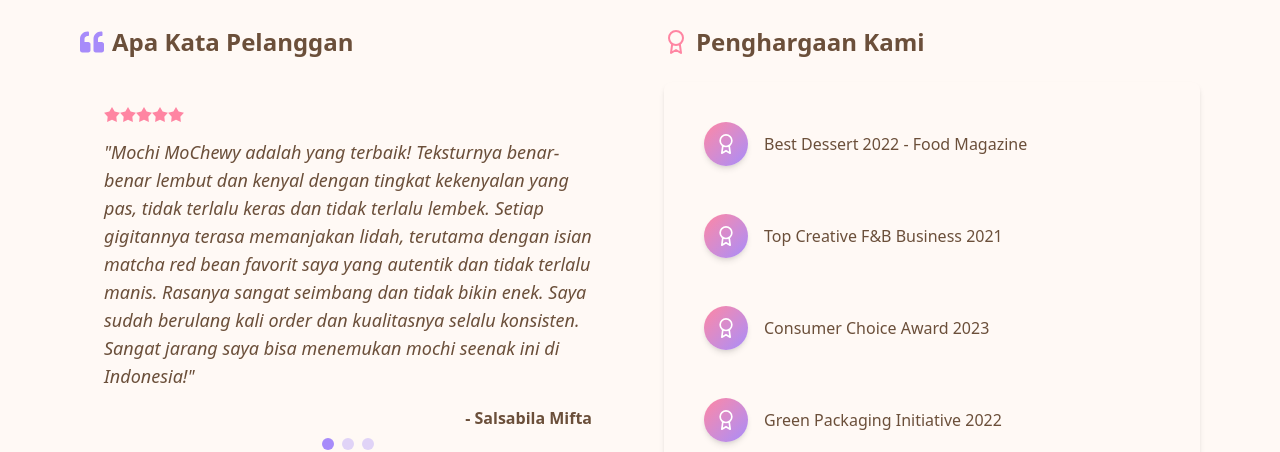
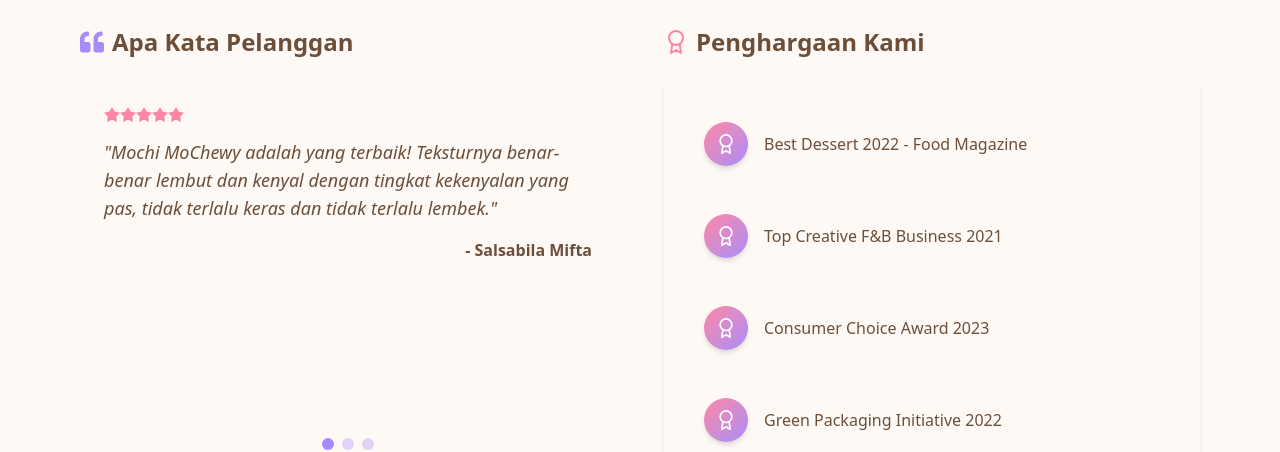
Before and after one commit to ecacaww/pelatihan-sintak-new, a React (Vite) app: page /about in a window 1280 px wide. Shown: the part 2820-3272 px from the top of the page. Built offline with nearby package versions, Linux system fonts and the light colour scheme.

Commit message:
aboutus2

```diff
--- a/src/Pages/AboutPage.jsx
+++ b/src/Pages/AboutPage.jsx
@@ -363,17 +363,17 @@ function CoreValuesSection() {
 function TestimonialsSection() {
   const testimonials = [
     {
-      quote:  "Mochi MoChewy adalah yang terbaik! Teksturnya benar-benar lembut dan kenyal dengan tingkat kekenyalan yang pas, tidak terlalu keras dan tidak terlalu lembek. Setiap gigitannya terasa memanjakan lidah, terutama dengan isian matcha red bean favorit saya yang autentik dan tidak terlalu manis. Rasanya sangat seimbang dan tidak bikin enek. Saya sudah berulang kali order dan kualitasnya selalu konsisten. Sangat jarang saya bisa menemukan mochi seenak ini di Indonesia!",
+      quote:  "Mochi MoChewy adalah yang terbaik! Teksturnya benar-benar lembut dan kenyal dengan tingkat kekenyalan yang pas, tidak terlalu keras dan tidak terlalu lembek.",
       author: "Salsabila Mifta",
       rating: 5,
     },
     {
-      quote:  "Saya sangat terkesan dengan pengalaman saya membeli dari MoChewy. Bukan hanya produknya yang enak, tapi juga pelayanannya luar biasa! Saya order lewat Instagram, adminnya cepat merespons dan sangat ramah menjawab semua pertanyaan saya. Proses pengirimannya pun cepat, dan yang paling menyenangkan adalah packagingnya yang super cute, rapi, dan aman sampai di tangan saya tanpa cacat. Teman-teman saya juga sampai penasaran karena tampilannya yang menggemaskan!",
+      quote:  "Saya sangat terkesan dengan pengalaman saya membeli dari MoChewy. Bukan hanya produknya yang enak, tapi juga pelayanannya luar biasa! Saya order lewat Instagram, adminnya cepat merespons dan sangat ramah menjawab semua pertanyaan saya.",
       author: "Malik Candra Kusuma",
       rating: 5,
     },
     {
-      quote: "Saya penggemar berat mochi, dan selama ini sudah mencoba berbagai macam merek lokal maupun impor. Tapi MoChewy benar-benar punya tempat tersendiri di hati saya. Dari segi rasa, teksturnya kenyal lembut dan tidak membosankan. Ukurannya pas, dan varian rasanya juga menarik serta tidak pasaran. Saya paling suka manggo. Selain itu, saya juga apresiasi karena MoChewy menjaga kualitas dengan sangat baik – setiap pesanan yang datang selalu fresh dan tidak pernah gagal memuaskan.",
+      quote: "Saya penggemar berat mochi, dan selama ini sudah mencoba berbagai macam merek lokal maupun impor. Tapi MoChewy benar-benar punya tempat tersendiri di hati saya. Dari segi rasa, teksturnya kenyal lembut dan tidak membosankan.",
       author: "Senorapati Agung",
       rating: 4,
     },
```
